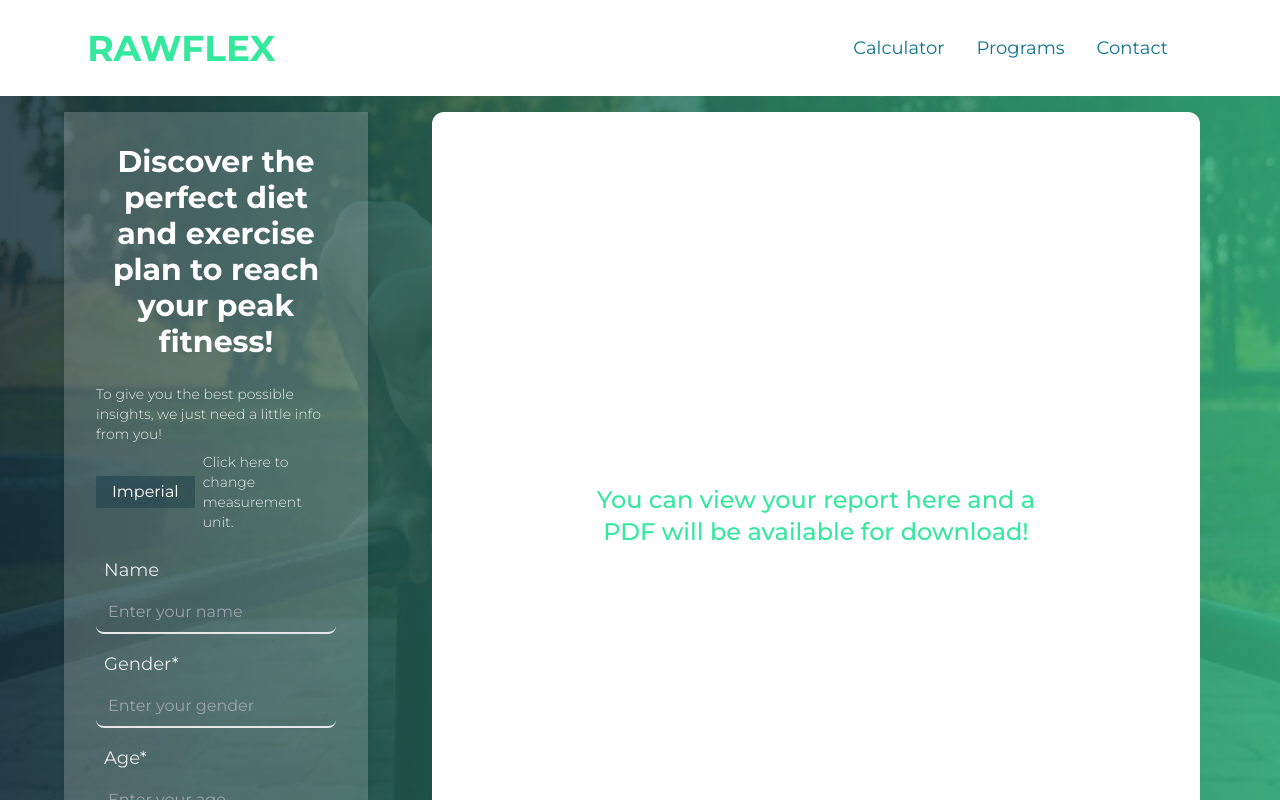
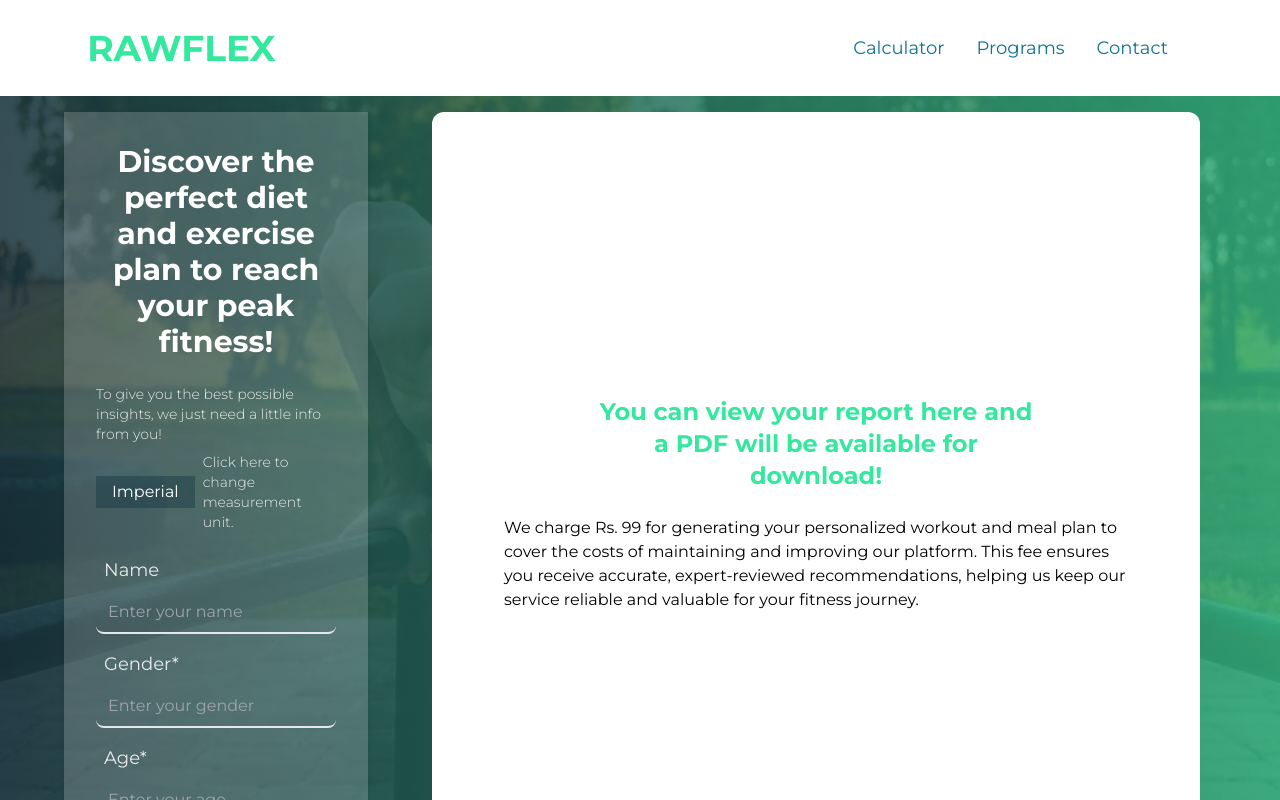
Before and after one commit to zepher-23/raw-flex, a React (Vite) app: page /calculator in a window 1280 px wide. Built offline with nearby package versions, Linux system fonts and the light colour scheme; no server answers.

Commit message:
added netlify functions

```diff
--- a/src/Components/Form.jsx
+++ b/src/Components/Form.jsx
@@ -427,12 +427,12 @@ const handleSubmit = async () => {
             </select>
           </div>
 
-          <div className="button flex justify-center my-5">
-          <Link to="https://test.payumoney.com/url/3IjqPtss0gI0" > <button
+          <div className="button flex justify-between items-center my-5">
+          <Link to="https://pmny.in/krnqjtlSdJST" > <button
 
               className="px-6 py-2 bg-secondary hover:bg-opacity-70 shadow-lg active:shadow-sm text-xl rounded-md"
             >
-    {loading ? 'Loading...' : <h4>Pay <em className="font-bold">Rs.99</em>  & Download Plan</h4>}
+    {loading ? 'Loading...' : <h4>Pay & Download</h4>}
 </button></Link>
 
             {/* <div>
@@ -454,6 +454,10 @@ const handleSubmit = async () => {
         Buy Now
       </a>
     </div> */}
+     <div className="flex flex-col items-center shadow-lg px-5 lg:px-10 py-1 rounded-lg">
+        <span className="text-sm line-through text-gray-300">MRP: ₹299</span>
+        <span className="text-5xl font-light text-white font-mono "><em className="text-lg">Rs.</em>99</span>
+      </div>
           </div>
 {/* {formattedResponse && <div className="w-full text-left my-5 ">{formattedResponse}</div>} */}
 {error ? <div className="w-full text-left my-5 " >{error}</div>:null}
@@ -473,7 +477,11 @@ const handleSubmit = async () => {
           </div>
         </div>
 
-        <div ref={contentRef} style={{scrollbarWidth:"none"}} className="block max-w-lg lg:max-w-3xl mx-3 text-black text-left lg:mt-28 lg:mx-10  lg:w-full  rounded-xl my-8 bg-white p-6 lg:p-12" >{downloadReady ? <div></div>: <div className="flex w-full h-full justify-center text-secondary items-center"><h3 className="max-w-md text-center">You can view your report here and a PDF will be available for download!</h3></div>}</div>
+        <div ref={contentRef} style={{scrollbarWidth:"none"}} className="block max-w-lg lg:max-w-3xl mx-3 text-black text-left lg:mt-28 lg:mx-10  lg:w-full  rounded-xl my-8 bg-white p-6 lg:p-12" >{downloadReady ? <div></div>: <div className="flex flex-col w-full h-full justify-center  items-center">
+            <h3 className="max-w-md text-center font-bold text-secondary ">You can view your report here and a PDF will be available for download!</h3>
+            <p className="text-black p-6">We charge Rs. 99 for generating your personalized workout and meal plan to cover the costs of maintaining
+                 and improving our platform. This fee ensures you receive accurate, expert-reviewed recommendations,
+                 helping us keep our service reliable and valuable for your fitness journey.</p></div>}</div>
 
 
         </div>
```
